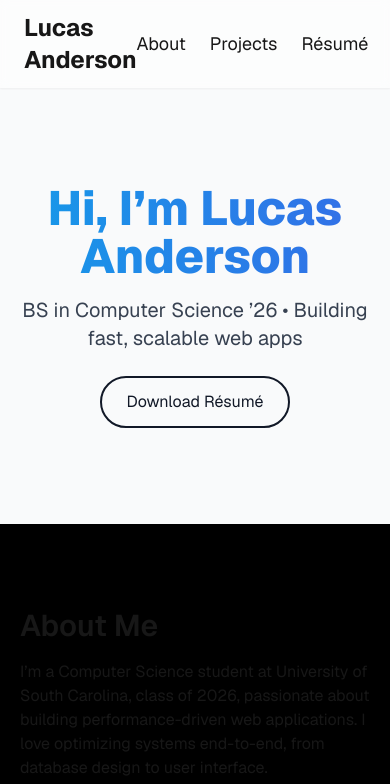
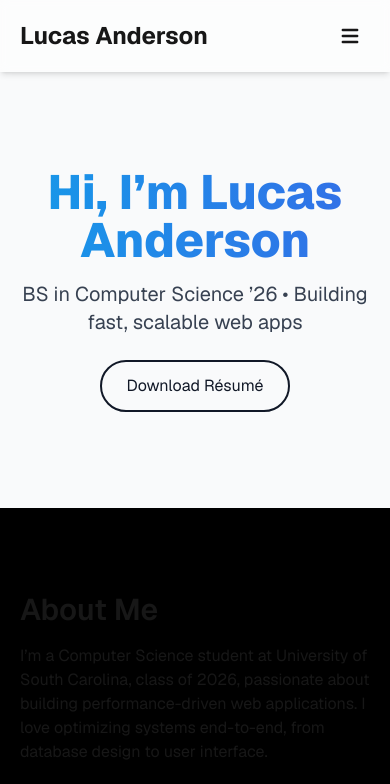
Before and after one commit to ay-Lucas/portfolio, a Next.js app: page / in a window 390 px wide. Shown: the top 784 px of the page. Built offline with nearby package versions, Linux system fonts and the light colour scheme.

Commit message:
make navbar mobile friendly

```diff
--- a/src/components/NavBar.tsx
+++ b/src/components/NavBar.tsx
@@ -1,13 +1,17 @@
+"use client";
 import Link from "next/link";
+import { useState } from "react";
+import { HiMenu, HiX } from "react-icons/hi";
 
 export default function NavBar() {
+  const [open, setOpen] = useState(false);
   return (
-    <nav className="sticky top-0 left-0 w-full z-50 bg-white/50 dark:bg-gray-900/40 backdrop-blur-sm shadow-sm">
-      <div className="max-w-4xl mx-auto flex justify-between items-center py-3 px-6 md:px-0">
+    <nav className="sticky top-0 left-0 w-full z-50 bg-white/50 dark:bg-gray-900/50 backdrop-blur-sm shadow-md">
+      <div className="max-w-4xl mx-auto flex justify-between items-center py-4 px-5 md:px-2">
         <Link href="/" className="text-2xl font-bold hover:text-blue-500">
           Lucas Anderson
         </Link>
-        <div className="space-x-6 text-lg">
+        <div className="hidden md:flex space-x-6 text-lg">
           <Link href="#about" className="hover:text-blue-500">
             About
           </Link>
@@ -22,7 +26,42 @@ export default function NavBar() {
             Résumé
           </Link>
         </div>
+        <button
+          className="md:hidden p-2 rounded-md hover:bg-gray-200 dark:hover:bg-gray-700 transition"
+          onClick={() => setOpen(!open)}
+          aria-label="Toggle menu"
+        >
+          {open ? <HiX className="w-6 h-6" /> : <HiMenu className="w-6 h-6" />}
+        </button>
       </div>
+      {open && (
+        <div className="md:hidden bg-white/50 dark:bg-gray-900/50 backdrop-blur-sm">
+          <div className="flex flex-col items-center space-y-4 py-4">
+            <Link
+              href="#about"
+              className="hover:text-blue-500"
+              onClick={() => setOpen(false)}
+            >
+              About
+            </Link>
+            <Link
+              href="#projects"
+              className="hover:text-blue-500"
+              onClick={() => setOpen(false)}
+            >
+              Projects
+            </Link>
+            <Link
+              href="/resume.pdf"
+              target="_blank"
+              className="hover:text-blue-500"
+              onClick={() => setOpen(false)}
+            >
+              Résumé
+            </Link>
+          </div>
+        </div>
+      )}
     </nav>
   );
 }
```
